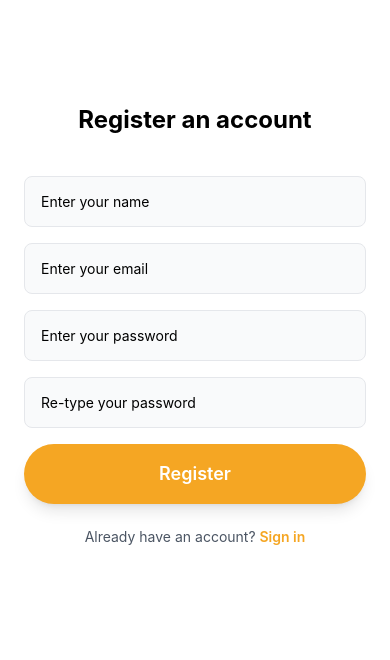
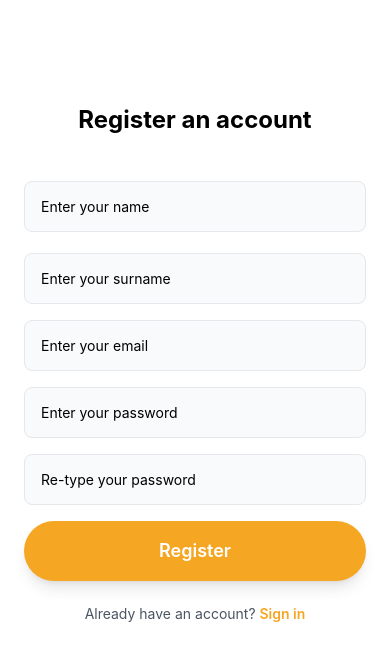
Before and after one commit to Sebastian029/FoodApp, a React Native app in the folder foodApp/: screen /Register in a window 390 px wide. Shown: the top 660 px of the page. Built offline with nearby package versions, Linux system fonts and the light colour scheme.

Commit message:
details fix

```diff
--- a/foodApp/screens/PlannerScreen.js
+++ b/foodApp/screens/PlannerScreen.js
@@ -9,10 +9,9 @@ import {
   SafeAreaView,
 } from "react-native";
 import { format, parseISO } from "date-fns";
-import { ChevronRight, RotateCcw } from "react-native-feather";
+import { ChevronRight, RotateCcw, Share } from "react-native-feather";
 import api from "../utils/api";
 
-// Static data for week total - to be replaced with dynamic data later
 const WEEK_TOTALS = [
   { day: "Mon", calories: 1000 },
   { day: "Tue", calories: 1000 },
@@ -113,8 +112,7 @@ export default function PlannerScreen({ navigation }) {
       <View className="flex-1">
         {/* Main Content ScrollView */}
         <ScrollView className="flex-1">
-          {/* Week Total - Moved down with proper spacing */}
-          <View className="pt-6 pb-4">
+          {/* <View className="pt-6 pb-4">
             <Text className="text-lg font-semibold text-center mb-4">
               Week Total
             </Text>
@@ -127,7 +125,7 @@ export default function PlannerScreen({ navigation }) {
                 />
               ))}
             </View>
-          </View>
+          </View> */}
 
           {/* Date Selector - Horizontal ScrollView */}
           <View className="px-4 py-2 border-t border-b border-gray-100">
--- a/foodApp/screens/RecipeDetailScreen.js
+++ b/foodApp/screens/RecipeDetailScreen.js
@@ -7,7 +7,7 @@ import {
   ActivityIndicator,
   SafeAreaView,
   Modal,
-  Button,
+  Share,
 } from "react-native";
 import { ArrowLeft, Share2, Plus, Check } from "react-native-feather";
 import api from "../utils/api";
--- a/foodApp/screens/RegisterScreen.js
+++ b/foodApp/screens/RegisterScreen.js
@@ -4,7 +4,6 @@ import {
   Text,
   TextInput,
   TouchableOpacity,
-  Image,
   Alert,
   KeyboardAvoidingView,
   Platform,
@@ -15,23 +14,31 @@ import { useAuth } from "../contexts/AuthContext";
 
 export default function RegisterScreen({ navigation }) {
   const [name, setName] = useState("");
+  const [surname, setSurname] = useState(""); // Added state for surname
   const [email, setEmail] = useState("");
   const [password, setPassword] = useState("");
-  const [confirmPassword, setConfirmPassword] = useState("");
+  const [confirm_password, setConfirm_password] = useState("");
   const [loading, setLoading] = useState(false);
   const { login } = useAuth();
 
   const handleRegister = async () => {
-    if (password !== confirmPassword) {
+    if (password !== confirm_password) {
       Alert.alert("Error", "Passwords do not match");
       return;
     }
 
     try {
       setLoading(true);
-      const response = await authAPI.register({ name, email, password });
+      const response = await authAPI.register({
+        name,
+        surname,
+        email,
+        password,
+        confirm_password,
+      });
       await login(response.data);
     } catch (error) {
+      console.error("Registration Error:", error.response || error);
       Alert.alert(
         "Error",
         error.response?.data?.message || "Failed to register"
@@ -59,6 +66,15 @@ export default function RegisterScreen({ navigation }) {
             placeholder="Enter your name"
             value={name}
             onChangeText={setName}
+            style={{ marginVertical: 5 }} // Added margin
+          />
+
+          <TextInput
+            className="bg-gray-50 p-4 rounded-lg border border-gray-200"
+            placeholder="Enter your surname"
+            value={surname}
+            onChangeText={setSurname}
+            style={{ marginVertical: 5 }} // Added margin
           />
 
           <TextInput
@@ -68,6 +84,7 @@ export default function RegisterScreen({ navigation }) {
             onChangeText={setEmail}
             keyboardType="email-address"
             autoCapitalize="none"
+            style={{ marginVertical: 5 }} // Added margin
           />
 
           <TextInput
@@ -76,14 +93,16 @@ export default function RegisterScreen({ navigation }) {
             value={password}
             onChangeText={setPassword}
             secureTextEntry
+            style={{ marginVertical: 5 }} // Added margin
           />
 
           <TextInput
             className="bg-gray-50 p-4 rounded-lg border border-gray-200"
             placeholder="Re-type your password"
-            value={confirmPassword}
-            onChangeText={setConfirmPassword}
+            value={confirm_password}
+            onChangeText={setConfirm_password}
             secureTextEntry
+            style={{ marginVertical: 5 }} // Added margin
           />
 
           <TouchableOpacity
```
Also changed, not shown: 1 other file (tests, documents, lock files or other folders).
